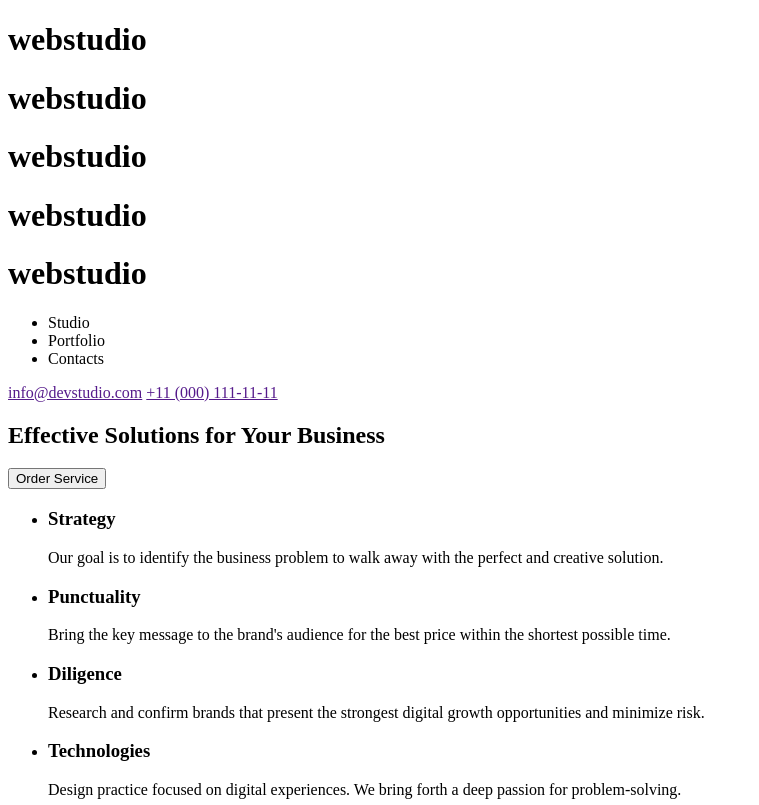
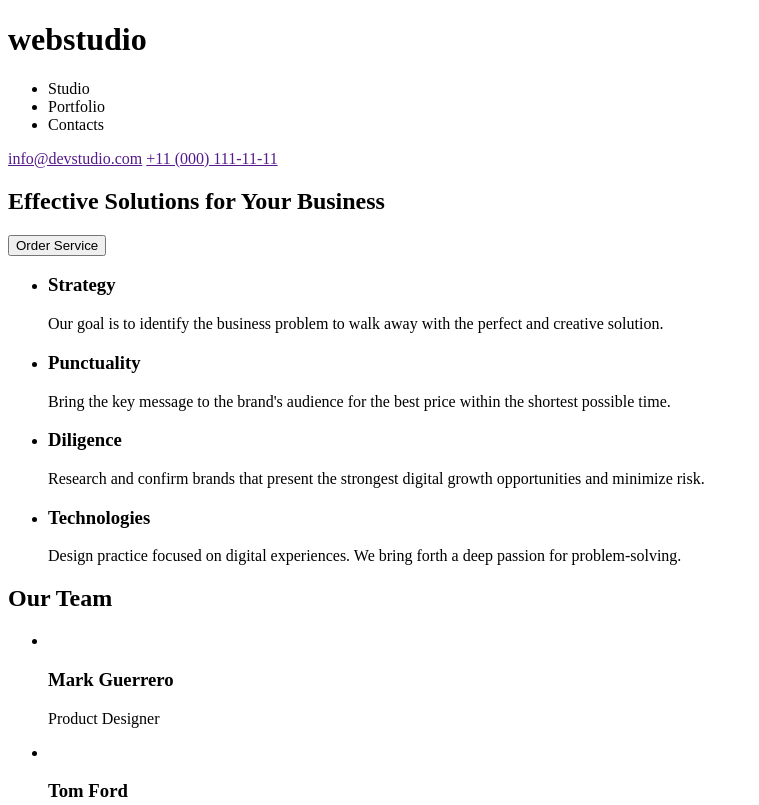
Before and after one commit to oksanabaglay19/test-home, a plain HTML site: page index.html in a window 1280 px wide. Shown: the top 805 px of the page, without its empty margins (0-759 px from the left). Drawn offline with Linux system fonts and the light colour scheme.

Commit message:
28.07.2024

```diff
--- a/index.html
+++ b/index.html
@@ -8,10 +8,6 @@
   <body>
     <header>
       <div>
-        <h1><span>web</span>studio</h1>
-        <h1><span>web</span>studio</h1>
-        <h1><span>web</span>studio</h1>
-        <h1><span>web</span>studio</h1>
         <h1><span>web</span>studio</h1>
       </div>
       <div>
```
